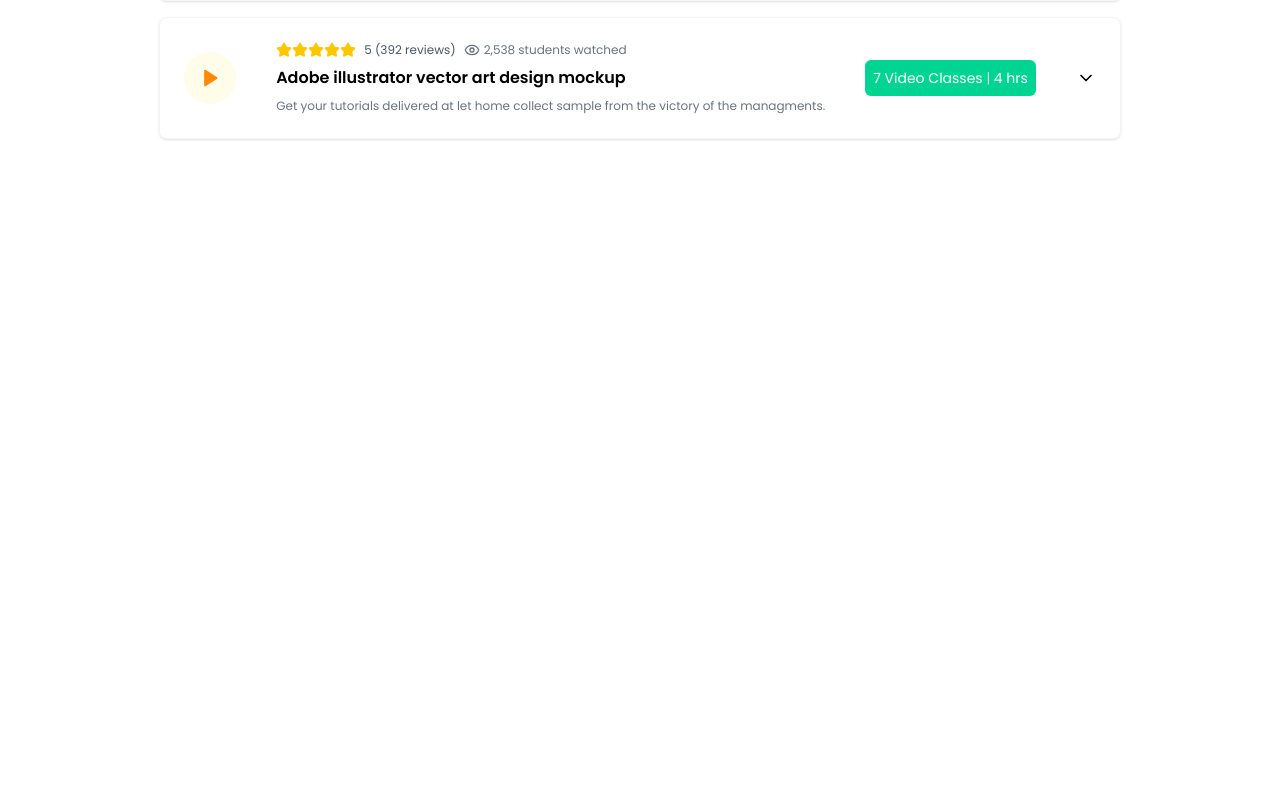
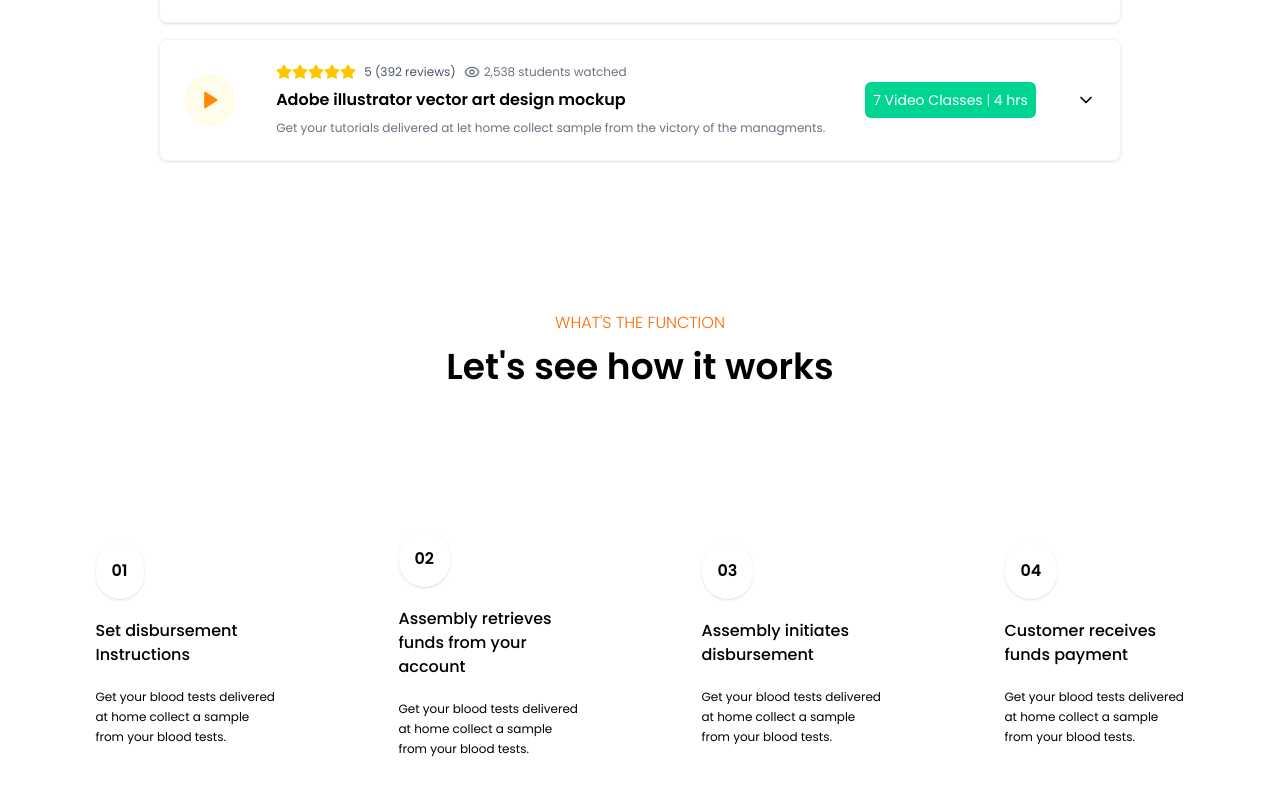
Before and after one commit to anmolbudakoti/IGTechso-Assignment, a React (Vite) app in the folder frontend/: page / in a window 1280 px wide. Shown: the part 2759-3554 px from the top of the page. Before the commit the page ends 2962 px from the top, so only its background shows below. Built offline with nearby package versions, Linux system fonts and the light colour scheme.

Commit message:
feat: Add How it works section

```diff
--- /dev/null
+++ b/frontend/src/components/HowItWorks.jsx
@@ -0,0 +1,45 @@
+export default function HowItWorks() {
+  const steps = [
+    {
+      id: 1,
+      title: "Set disbursement Instructions",
+      desc: "Get your blood tests delivered at home collect a sample from your blood tests.",
+    },
+    {
+      id: 2,
+      title: "Assembly retrieves funds from your account",
+      desc: "Get your blood tests delivered at home collect a sample from your blood tests.",
+    },
+    {
+      id: 3,
+      title: "Assembly initiates disbursement",
+      desc: "Get your blood tests delivered at home collect a sample from your blood tests.",
+    },
+    {
+      id: 4,
+      title: "Customer receives funds payment",
+      desc: "Get your blood tests delivered at home collect a sample from your blood tests.",
+    },
+  ];
+  return (
+    <>
+      <div className="h-screen w-full py-16 flex flex-col items-center px-10 gap-36">
+        <div className="flex flex-col items-center justify-center text-center gap-3">
+          <p className="font-light text-orange-500">WHAT'S THE FUNCTION</p>
+          <h1 className="font-semibold text-4xl">Let's see how it works</h1>
+        </div>
+        <div className="flex justify-around items-center gap-3">
+          {steps.map((step) => (
+            <div key={step.id} className="flex flex-col w-[15%] gap-5">
+              <h1 className="font-semibold p-4 rounded-full shadow w-fit">
+                0{step.id}
+              </h1>
+              <h2 className="font-medium">{step.title}</h2>
+              <p className="text-xs leading-5">{step.desc}</p>
+            </div>
+          ))}
+        </div>
+      </div>
+    </>
+  );
+}
--- a/frontend/src/components/PopularCourses.jsx
+++ b/frontend/src/components/PopularCourses.jsx
@@ -75,7 +75,7 @@ export default function PopularCourses() {
   }
   return (
     <>
-      <div className="py-16 flex justify-center items-center">
+      <div className="h-screen py-16 flex justify-center items-center">
         <div className="max-w-7xl flex flex-col items-center gap-4">
           <div className="flex flex-col items-center justify-center text-center gap-3">
             <p className="font-light text-orange-500">QUALITY FEATURES</p>
--- a/frontend/src/pages/HomePage.jsx
+++ b/frontend/src/pages/HomePage.jsx
@@ -1,5 +1,6 @@
 import CoreFeatures from "../components/CoreFeatures";
 import HeroSection from "../components/HeroSection";
+import HowItWorks from "../components/HowItWorks";
 import Navbar from "../components/Navbar";
 import PopularCourses from "../components/PopularCourses";
 import QualityFeatures from "../components/QualityFeatures";
@@ -12,6 +13,7 @@ export default function HomePage() {
       <QualityFeatures />
       <CoreFeatures />
       <PopularCourses />
+      <HowItWorks />
     </>
   );
 }
```
